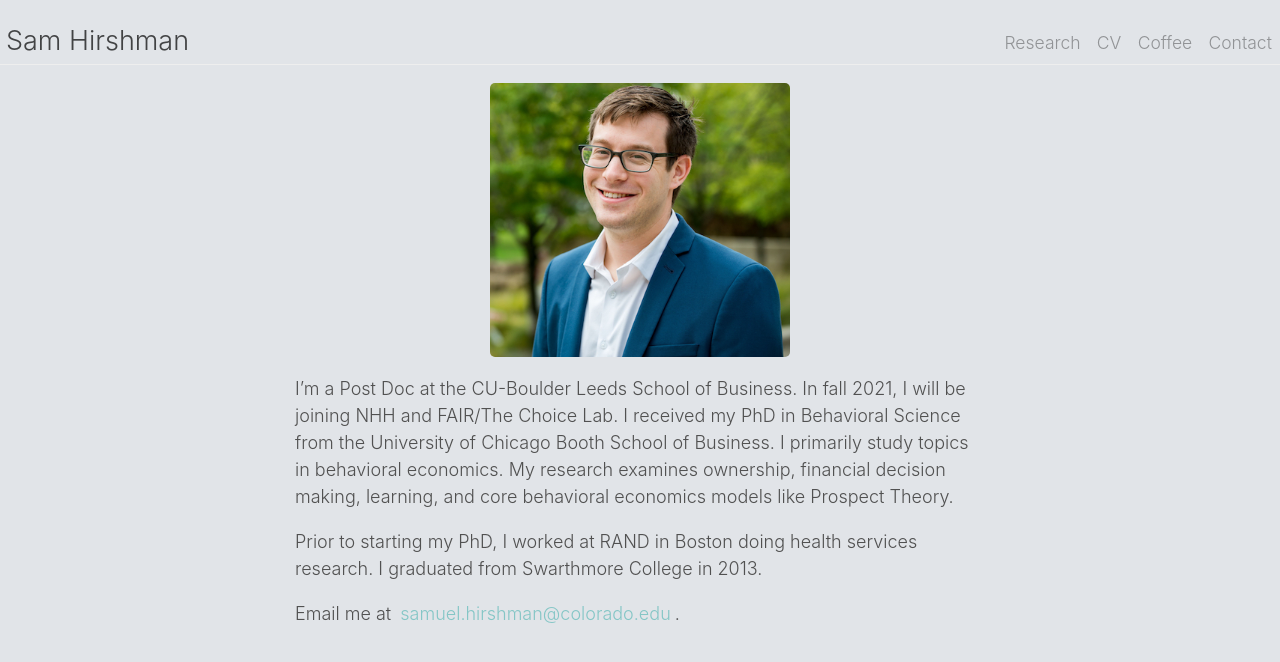
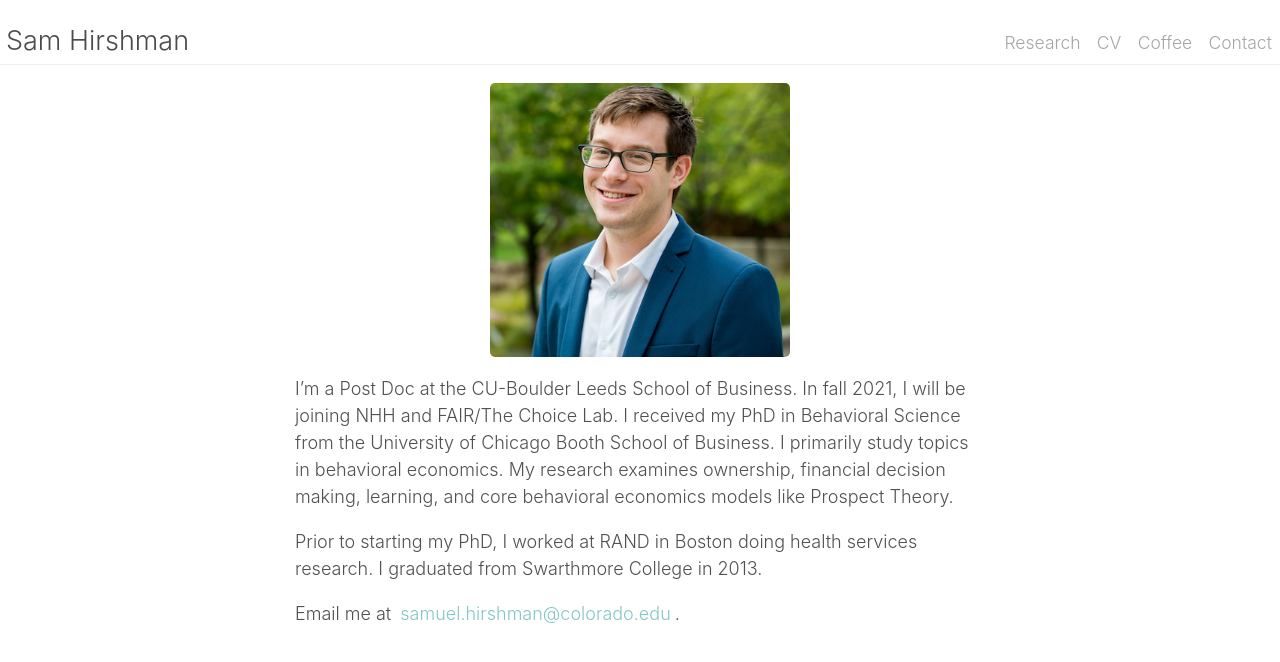
Before and after one commit to shirshma/shirshma.github.io, a Jekyll site: the page built from index.md, in a window 1280 px wide. Shown: the top 662 px of the page. Built offline with Jekyll 4.4.1, drawn with Linux system fonts in a browser that asks for light colours.

Commit message:
Update _variables.scss

```diff
--- a/_sass/_variables.scss
+++ b/_sass/_variables.scss
@@ -22,8 +22,8 @@ $root-line-height: 1.5;
 $body-color: #515151;
 
 
-//$body-bg: #fff;
-$body-bg: #e1e4e8;
+$body-bg: #fff;
+//$body-bg: #e1e4e8;
 $link-color: $blue;
 
 $border-color: #e5e5e5;
```
